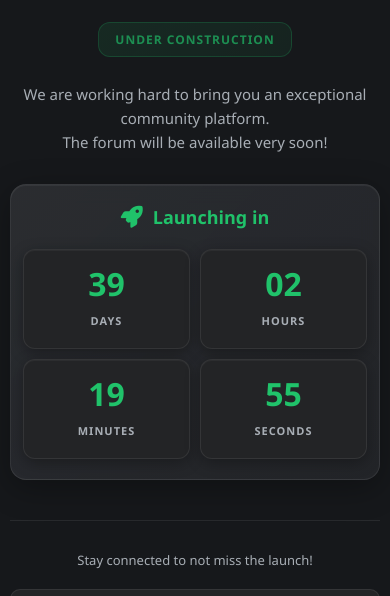
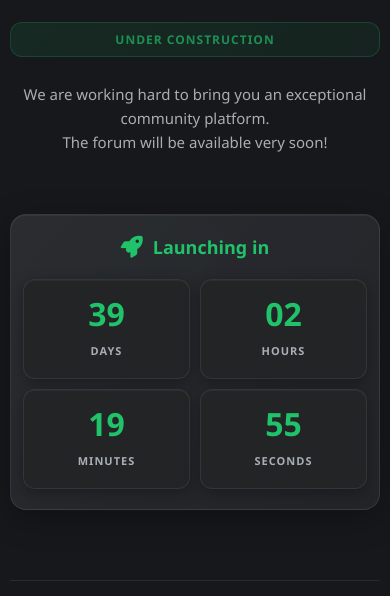
Before and after one commit to Cybertrist/MicroCoaster_Forum, a website: page public/index.html in a window 390 px wide. Shown: the part 228-824 px from the top of the page. Drawn offline with Linux system fonts and the light colour scheme.

Commit message:
style: Refactor CSS for improved layout and responsiveness

```diff
--- a/public/css/style.css
+++ b/public/css/style.css
@@ -44,6 +44,12 @@ body::-webkit-scrollbar {
   width: 100%;
   text-align: center;
   animation: fadeIn 1s ease-in-out;
+  margin: 0 auto;
+  padding: 20px 0;
+  min-height: calc(100vh - 80px);
+  display: flex;
+  flex-direction: column;
+  justify-content: center;
 }
 
 /* Logo container */
```
